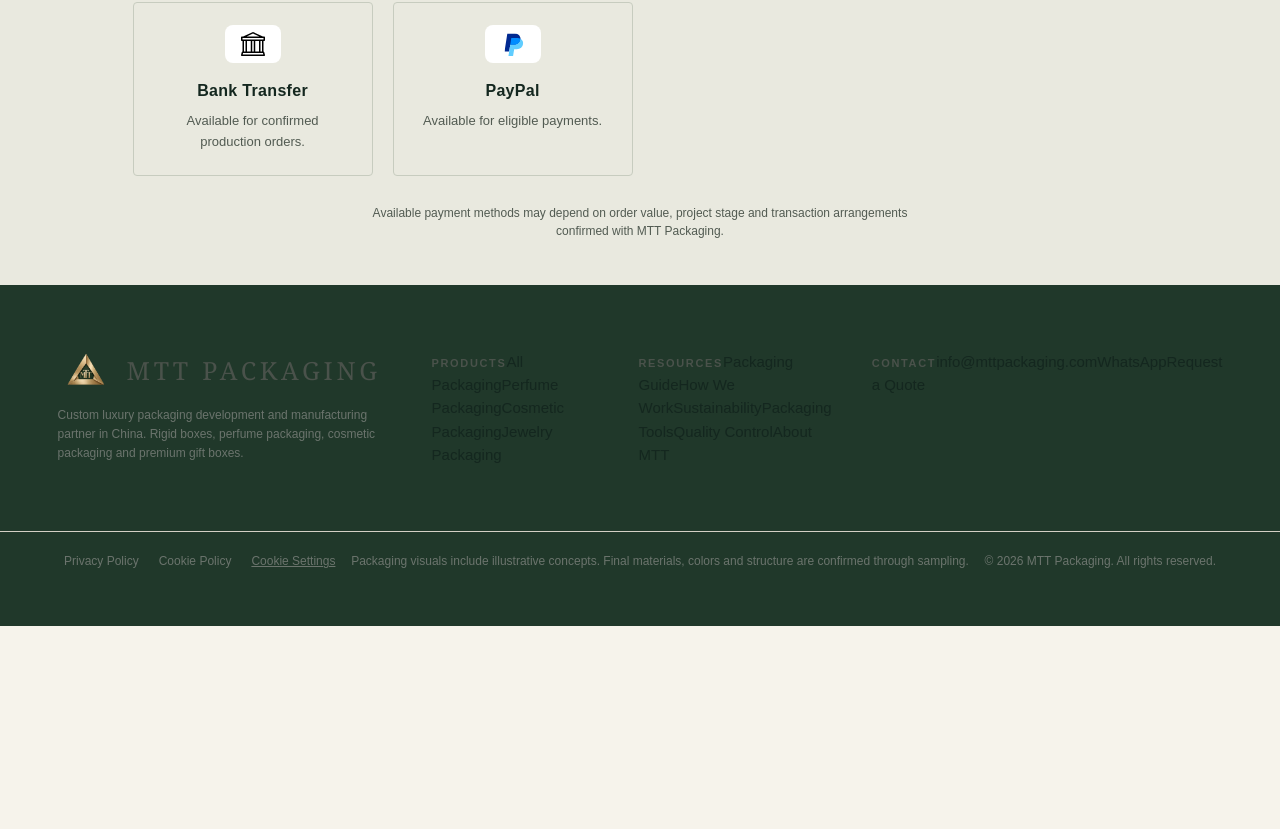
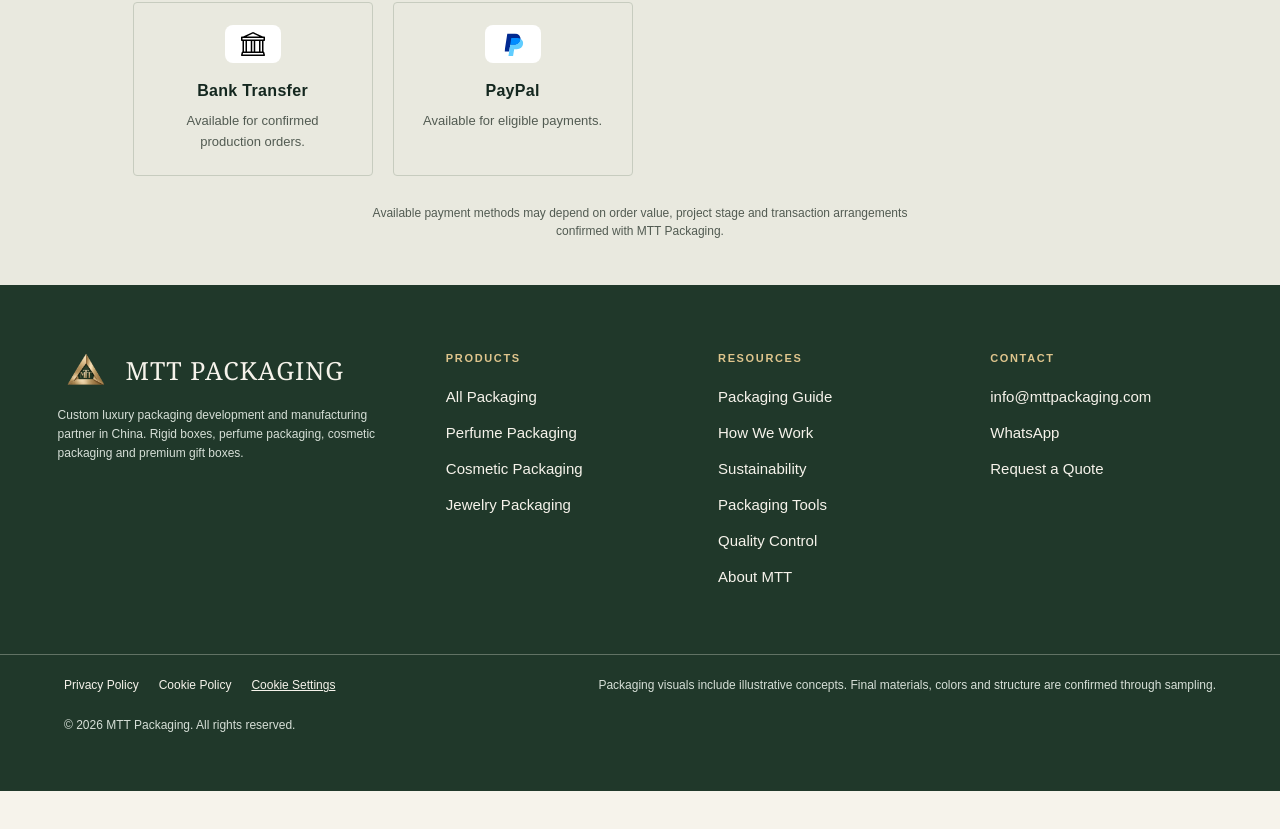
Before and after one commit to Alexanderhe1212/mtt-packaging-site, a Next.js app: page /request-a-quote in a window 1280 px wide. Shown: the part 1830-2659 px from the top of the page. Before the commit the page ends 2536 px from the top, so only its background shows below. Built offline with nearby package versions, Linux system fonts and the light colour scheme.

Commit message:
Fix dark footer contrast and stacked navigation links

```diff
--- a/app/editorial.css
+++ b/app/editorial.css
@@ -41,3 +41,20 @@ body.mtt-editorial{background:var(--cream);color:var(--ink);font-family:Arial,He
 .mtt-editorial .hp-industry-img img{display:block;width:100%;height:100%;object-fit:cover}
 .mtt-editorial .hp-industry-text{padding:36px 4vw;min-width:0}
 @media(max-width:900px){.mtt-editorial .hp-industry-row{grid-template-columns:1fr}.mtt-editorial .hp-industry-img{height:auto;aspect-ratio:3/2}.mtt-editorial .hp-industry-text{padding:28px 24px}}
+
+/* Dark footer: explicit contrast and stacked links on every page template. */
+.mtt-editorial .site-footer{color:#f6f3eb;grid-template-columns:minmax(0,1.5fr) repeat(3,minmax(0,1fr))}
+.mtt-editorial .site-footer>nav{display:flex;flex-direction:column;align-items:flex-start;gap:12px;min-width:0}
+.mtt-editorial .site-footer .brand,.mtt-editorial .site-footer b,.mtt-editorial .site-footer a{color:#f6f3eb}
+.mtt-editorial .site-footer .brand{flex-wrap:wrap;gap:12px}
+.mtt-editorial .site-footer .brand b{letter-spacing:.04em}
+.mtt-editorial .site-footer>div:first-child p,.mtt-editorial .footer-legal,.mtt-editorial .footer-legal p{color:#d6dfd7}
+.mtt-editorial .site-footer>nav>b{color:#dfc58d;margin-bottom:6px}
+.mtt-editorial .site-footer a{line-height:1.6;overflow-wrap:anywhere}
+.mtt-editorial .footer-legal{flex-wrap:wrap;gap:20px;border-color:#617264;line-height:1.7}
+.mtt-editorial .footer-legal nav{flex-wrap:wrap}
+.mtt-editorial .footer-legal a,.mtt-editorial .footer-cookie-btn{color:#f6f3eb}
+.mtt-editorial .site-footer a:hover,.mtt-editorial .footer-legal a:hover,.mtt-editorial .footer-cookie-btn:hover{color:#dfc58d;text-decoration:underline}
+.mtt-editorial .site-footer a:focus-visible,.mtt-editorial .footer-legal a:focus-visible,.mtt-editorial .footer-cookie-btn:focus-visible{outline:2px solid #dfc58d;outline-offset:5px}
+@media(max-width:850px){.mtt-editorial .site-footer{grid-template-columns:repeat(2,minmax(0,1fr))}}
+@media(max-width:540px){.mtt-editorial .site-footer{grid-template-columns:minmax(0,1fr)}.mtt-editorial .footer-legal nav{justify-content:center}}
```
Also changed, not shown: 1 other file (tests, documents, lock files or other folders).
